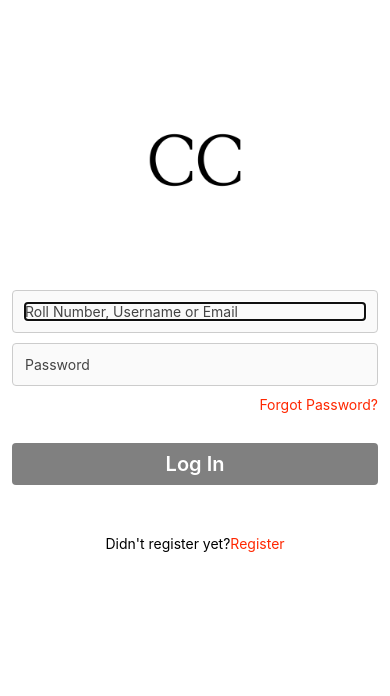
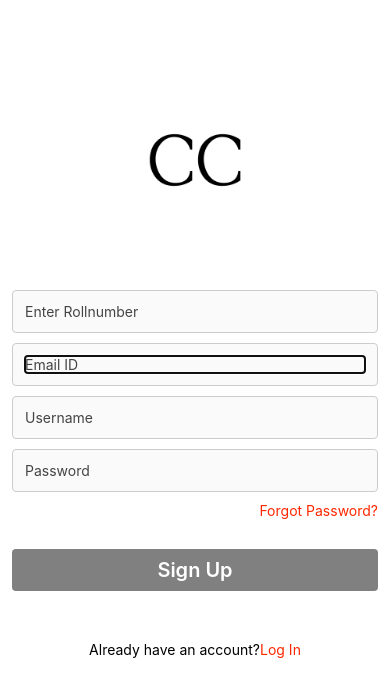
Before and after one commit to madhurima5978/react-native-first, a React Native app: screen /UserProfileScreen in a window 390 px wide. Shown: the top 696 px of the page. Built offline with nearby package versions, Linux system fonts and the light colour scheme.

Commit message:
basic ui finished

```diff
--- a/App.js
+++ b/App.js
@@ -3,7 +3,7 @@ import HomeScreen from './screens/HomeScreen';
 import NewPostScreen from './screens/NewPostScreen';
 import EventScreen from './screens/EventScreen';
 import SignedInStack from './navigaton';
-import SignUpScreen from './screens/SignUpScreen';
+import SignUpScreen from './screens/SignUpScreen'
 
 export default function App() {
   return (
--- a/screens/SignUpScreen.js
+++ b/screens/SignUpScreen.js
@@ -1,15 +1,15 @@
-import { View, Text, StyleSheet, Image } from 'react-native'
+import { View, Text, StyleSheet, Image, ScrollView } from 'react-native'
 import React from 'react'
-import LoginForm from '../components/loginScreen/LoginForm'
+import LoginForm from '../components/loginScreen/SignUpForm'
 
 const LoginScreen = () => {
   return (
-    <View style= {styles.container}>
+    <ScrollView style= {styles.container}>
         <View style = {styles.logocontainer}>
             <Image style = {styles.image}source={require('..//assets//cc.png')}/>
         </View>
         <LoginForm/>
-    </View>
+    </ScrollView>
   )
 }
 
```
